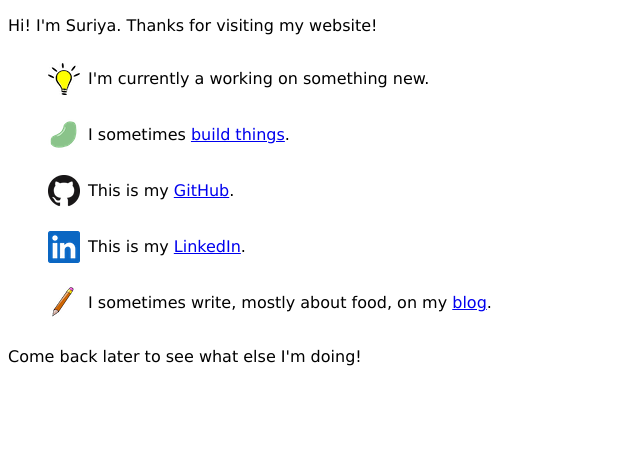
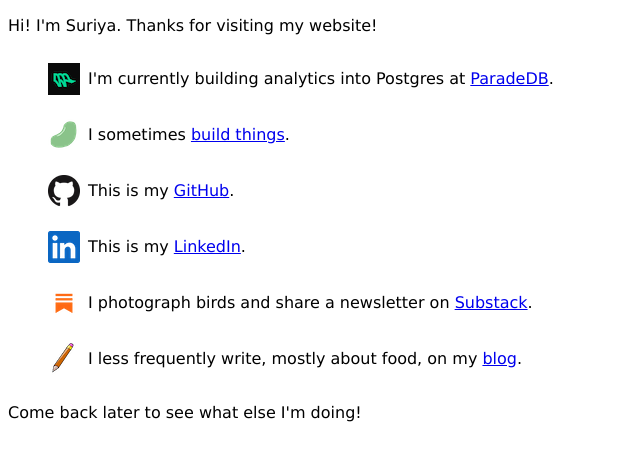
Before and after one commit to sardination/suriya.io, a plain HTML site: page index.html in a window 1280 px wide. Shown: the whole page, without its empty margins (0-640 px from the left). Drawn offline with Linux system fonts and the light colour scheme.

Commit message:
add chittu to portfolio and update current list

```diff
--- a/index.html
+++ b/index.html
@@ -13,8 +13,11 @@
         li {
             padding-left: 40px;
         }
-        li.lightbulb {
-            background: url(media/img/index_icons/lightbulb.png) no-repeat center left;
+        li.substack {
+            background: url(media/img/index_icons/substack.png) no-repeat center left;
+        }
+        li.parade {
+            background: url(media/img/index_icons/parade.png) no-repeat center left;
         }
         li.beancounter {
             background: url(media/img/index_icons/beancounter.png) no-repeat center left;
@@ -40,11 +43,12 @@
     <p>Hi! I'm Suriya. Thanks for visiting my website!</p>
 
     <ul>
-        <li class="lightbulb">I'm currently a working on something new.</li>
+        <li class="parade">I'm currently building analytics into Postgres at <a href="https://paradedb.com">ParadeDB</a>.</li>
         <li class="beancounter">I sometimes <a href="portfolio.html">build things</a>.</li>
         <li class="github">This is my <a href="https://github.com/sardination">GitHub</a>.</li>
         <li class="linkedin">This is my <a href="https://linkedin.com/in/suriyak">LinkedIn</a>.</li>
-        <li class="blog">I sometimes write, mostly about food, on my <a href="https://blog.suriya.io">blog</a>.</li>
+        <li class="substack">I photograph birds and share a newsletter on <a href="https://birdsbirdsbirds.substack.com/">Substack</a>.</li>
+        <li class="blog">I less frequently write, mostly about food, on my <a href="https://blog.suriya.io">blog</a>.</li>
     </ul>
 
     <p>Come back later to see what else I'm doing!</p>
```
Also changed, not shown: portfolio.html (+18 -0 lines), media/img/index_icons/parade.png (added), media/img/index_icons/substack.png (added), media/img/project_bgs/chittu_background.png (added).
